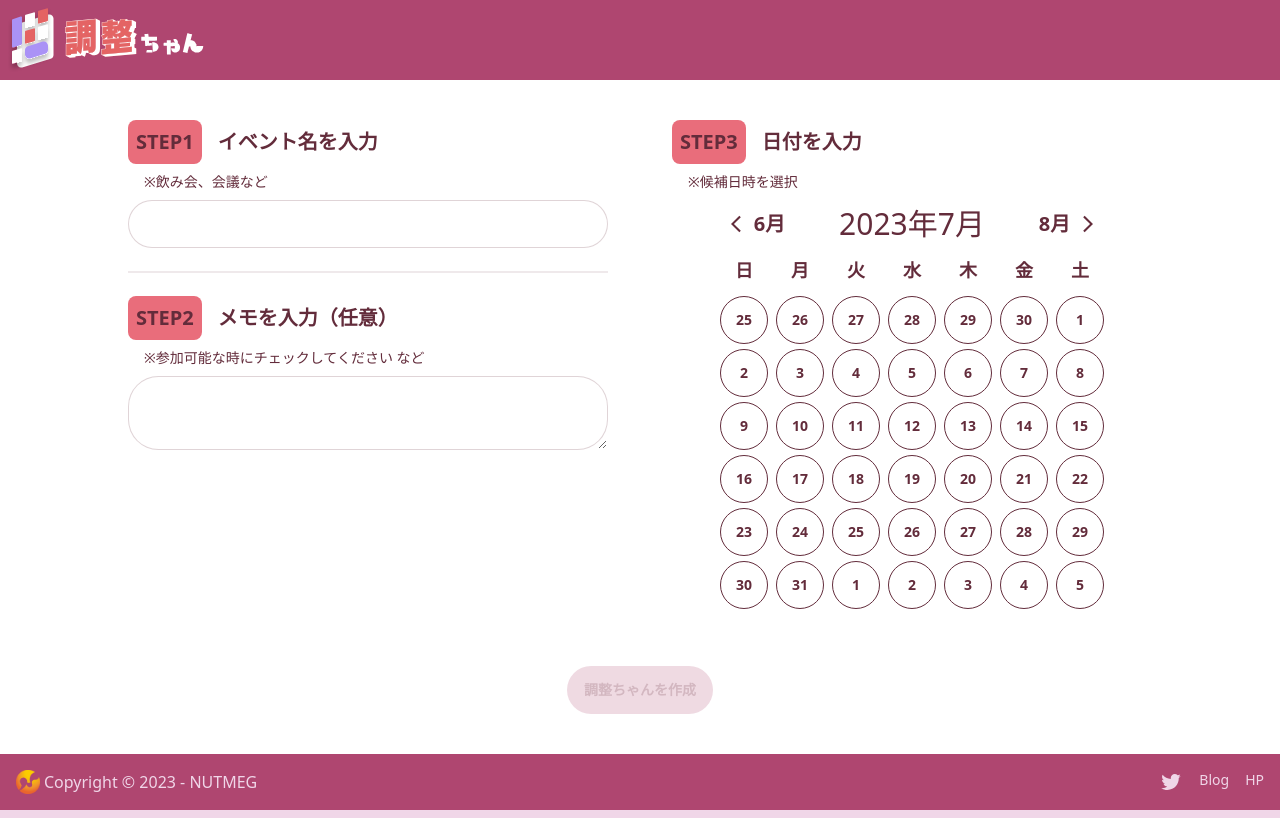
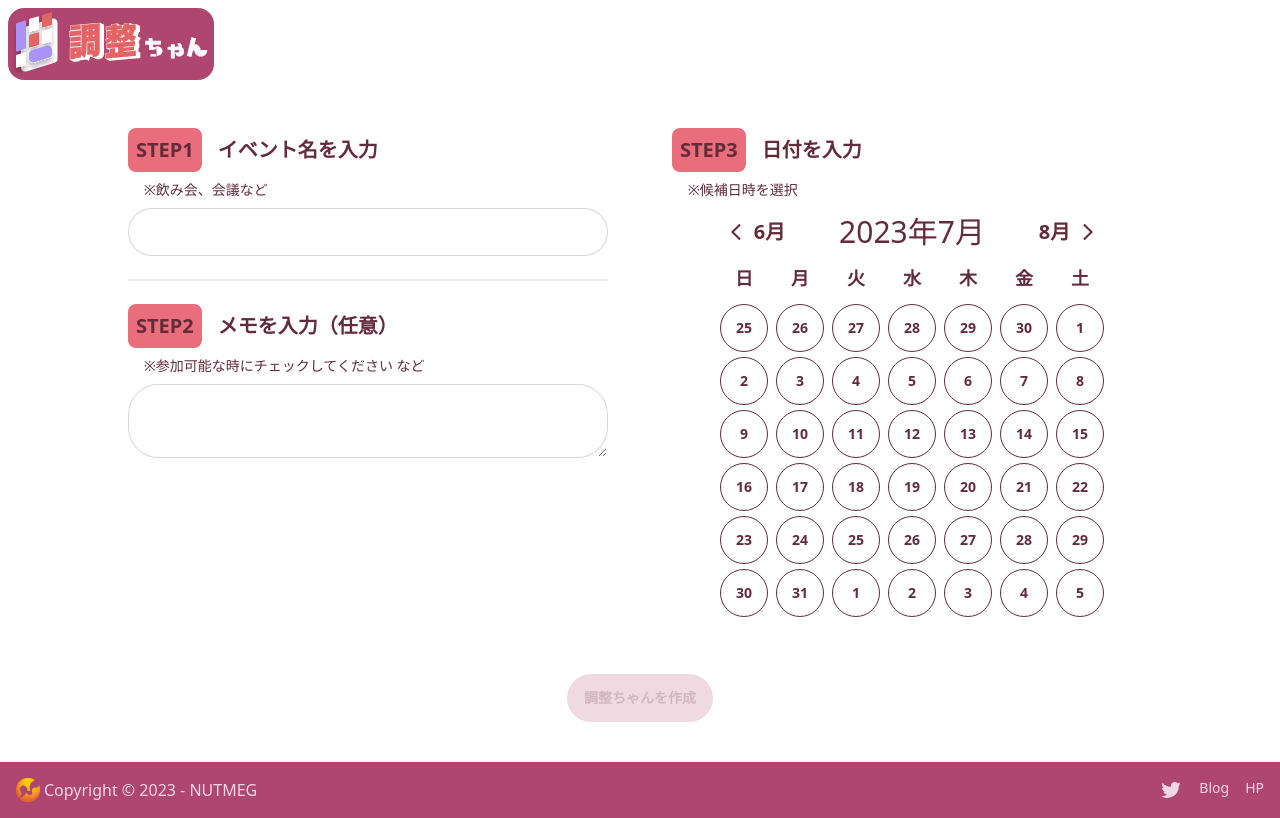
Before and after one commit to NUTFes/chosei-chan, a Next.js app: page / in a window 1280 px wide. Built offline with nearby package versions, Linux system fonts and the light colour scheme; no server answers.

Commit message:
[fix]bg-color変更

```diff
--- a/src/components/common/Header/Header.tsx
+++ b/src/components/common/Header/Header.tsx
@@ -1,8 +1,8 @@
 import Link from 'next/link'
 const Header: React.FC = () => {
   return (
-    <header className='bg-neutral flex items-center p-1 md:p-2'>
-      <Link href='/'>
+    <header className='flex items-center bg-white p-1 md:p-2'>
+      <Link href='/' className='rounded-box bg-neutral p-1'>
         <img src='/header_logo.svg' className='h-full' />
       </Link>
     </header>
```
